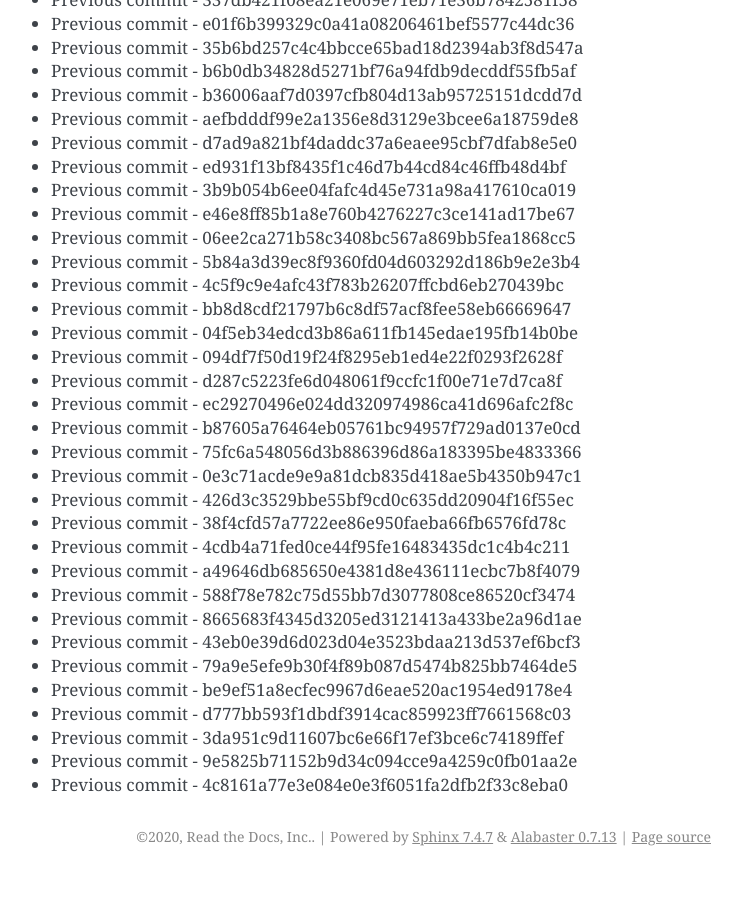
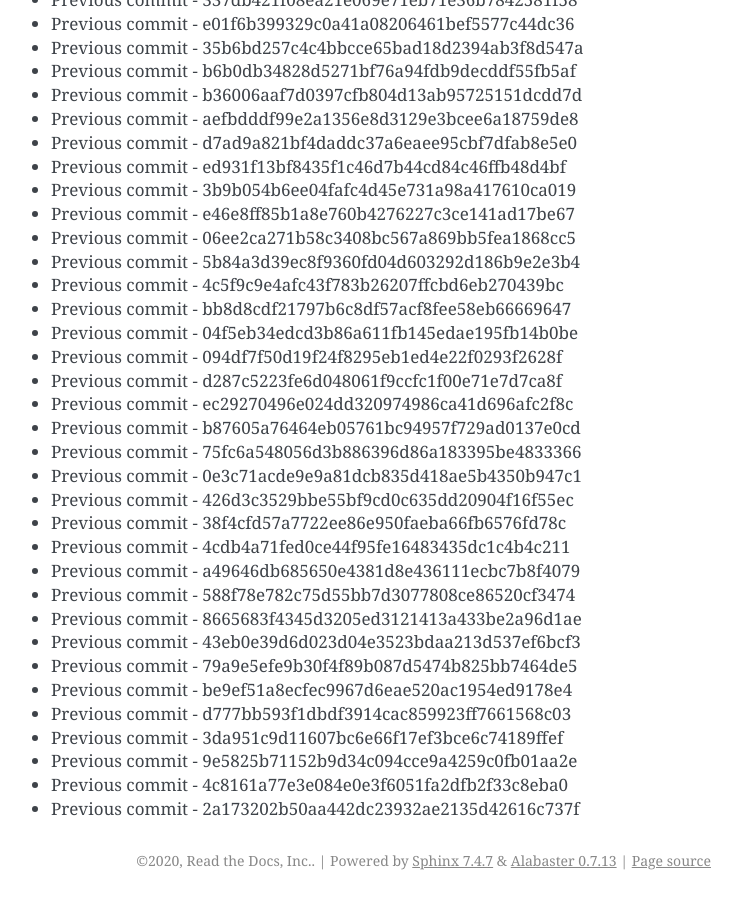
Before and after one commit to readthedocs/rtd-git-stresstest, a Sphinx documentation site: the page built from docs/updates.rst, in a window 1280 px wide and 900 px high, scrolled down 32710 px. Shown: the whole window, without its empty margins (399-1141 px from the left). Built offline with Sphinx 7.4.7, drawn with Linux system fonts in a browser that asks for light colours; before the commit the page ends 33586 px from its top, so only the background shows below that.

Commit message:
Generating commit from previous: 2a173202b50aa442dc23932ae2135d42616c737f

```diff
--- a/docs/updates.rst
+++ b/docs/updates.rst
@@ -1406,3 +1406,4 @@ It can be tested for any performance characteristics.
 * Previous commit - 3da951c9d11607bc6e66f17ef3bce6c74189ffef
 * Previous commit - 9e5825b71152b9d34c094cce9a4259c0fb01aa2e
 * Previous commit - 4c8161a77e3e084e0e3f6051fa2dfb2f33c8eba0
+* Previous commit - 2a173202b50aa442dc23932ae2135d42616c737f
```
